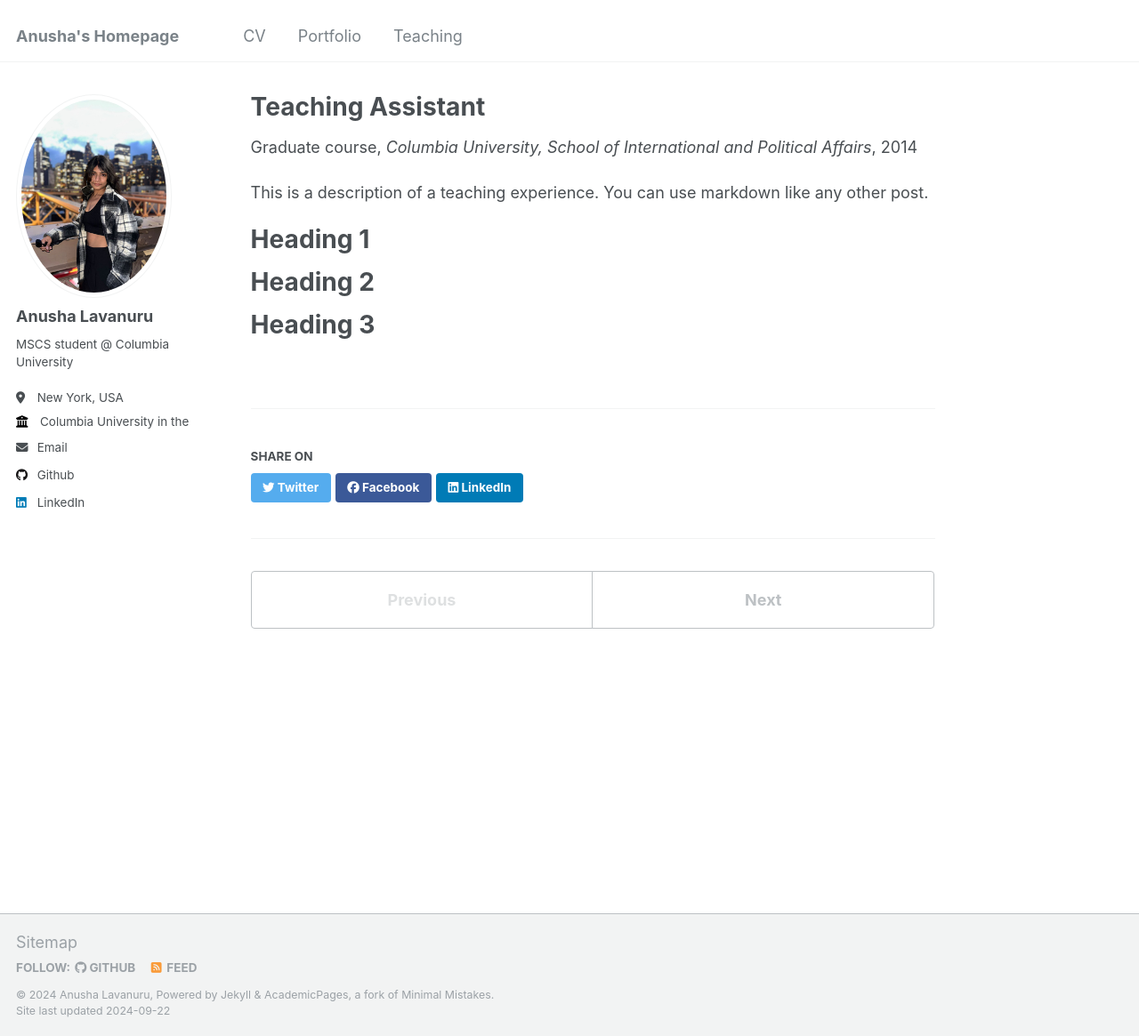
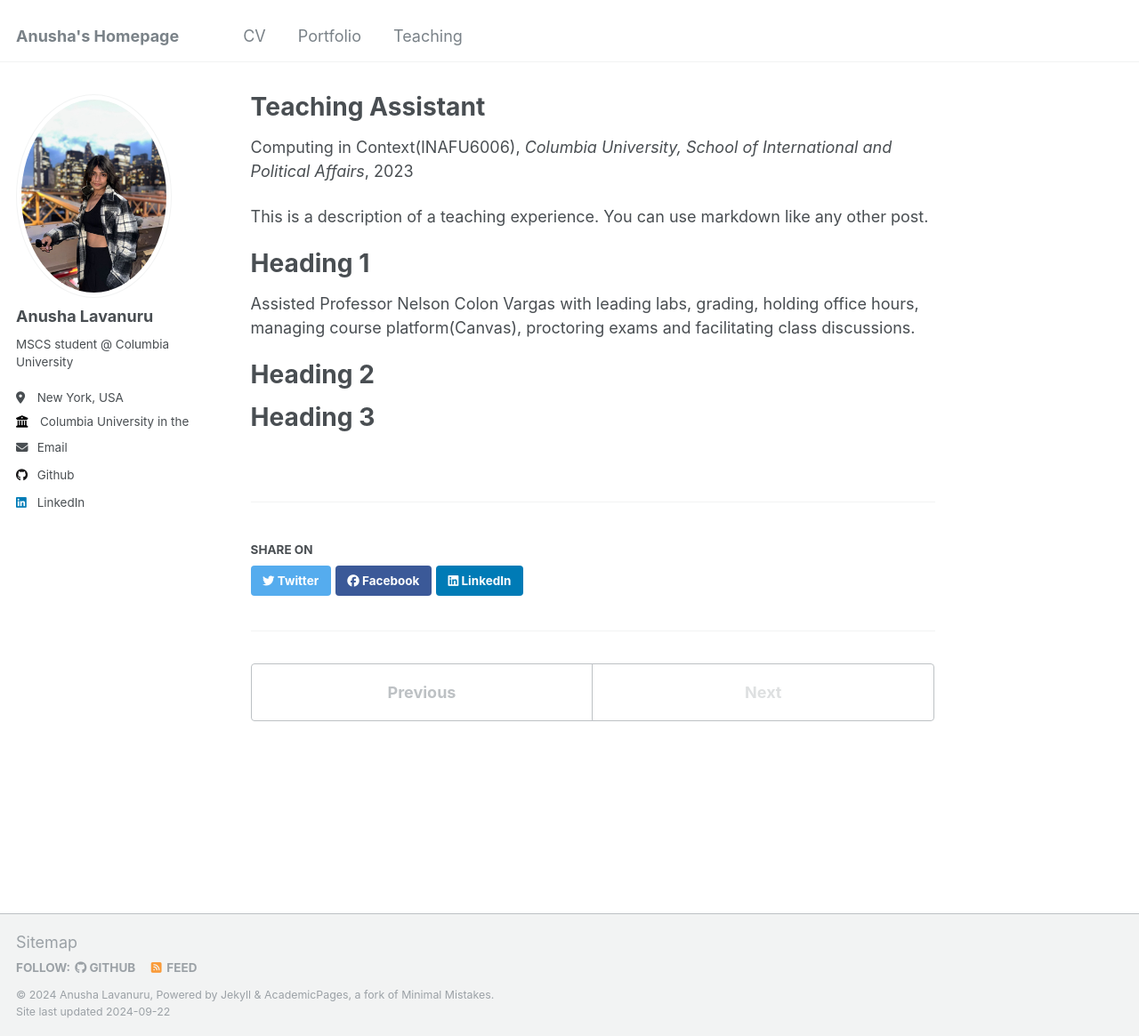
Before and after one commit to AnushaLavanuru5/AnushaL.github.io, a Jekyll site: the page built from _teaching/2014-spring-teaching-1.md, in a window 1280 px wide and 1165 px high. Shown: the whole window at 89% size. Built offline with Jekyll 4.4.1, drawn with Linux system fonts in a browser that asks for light colours.

Commit message:
Update 2014-spring-teaching-1.md

```diff
--- a/_teaching/2014-spring-teaching-1.md
+++ b/_teaching/2014-spring-teaching-1.md
@@ -1,10 +1,10 @@
 ---
 title: "Teaching Assistant"
 collection: teaching
-type: "Graduate course"
+type: "Computing in Context(INAFU6006)"
 permalink: /teaching/2014-spring-teaching-1
 venue: "Columbia University, School of International and Political Affairs"
-date: 2014-01-01
+date: "Sept 2023 - Dec 2023"
 location: "New York, USA"
 ---
 
@@ -12,6 +12,7 @@ This is a description of a teaching experience. You can use markdown like any ot
 
 Heading 1
 ======
+Assisted Professor Nelson Colon Vargas with leading labs, grading, holding office hours, managing course platform(Canvas), proctoring exams and facilitating class discussions.
 
 Heading 2
 ======
```
